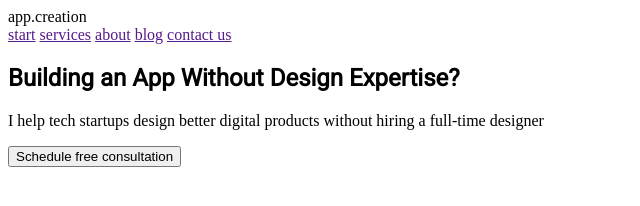
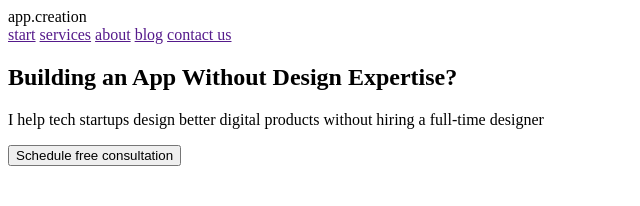
Before and after one commit to WebHeroSchool/first92, a plain HTML site: page index.html in a window 1280 px wide. Shown: the whole page, without its empty margins (0-640 px from the left). Drawn offline with Linux system fonts and the light colour scheme.

Commit message:
изменения

```diff
--- a/index.html
+++ b/index.html
@@ -3,7 +3,7 @@
 <head>
     <meta charset="utf-8">
         <title>Сайт</title>
-        <link rel="stylesheet" href="https:fonts.googleapis.com/css?family=Roboto">
+        <link rel="stylesheet" href="https://fonts.googleapis.com/css?family=Roboto">
         <link rel="stylesheet" href="styles.css">
 </head>
 <body>
--- /dev/null
+++ b/now.json
@@ -0,0 +1 @@
+{ "public": true }
--- a/styles.css
+++ b/styles.css
@@ -1,4 +1,3 @@
-.title {
-    font-family: Roboto;
-
+.titlle {
+  font-family: Roboto;
 }
```
